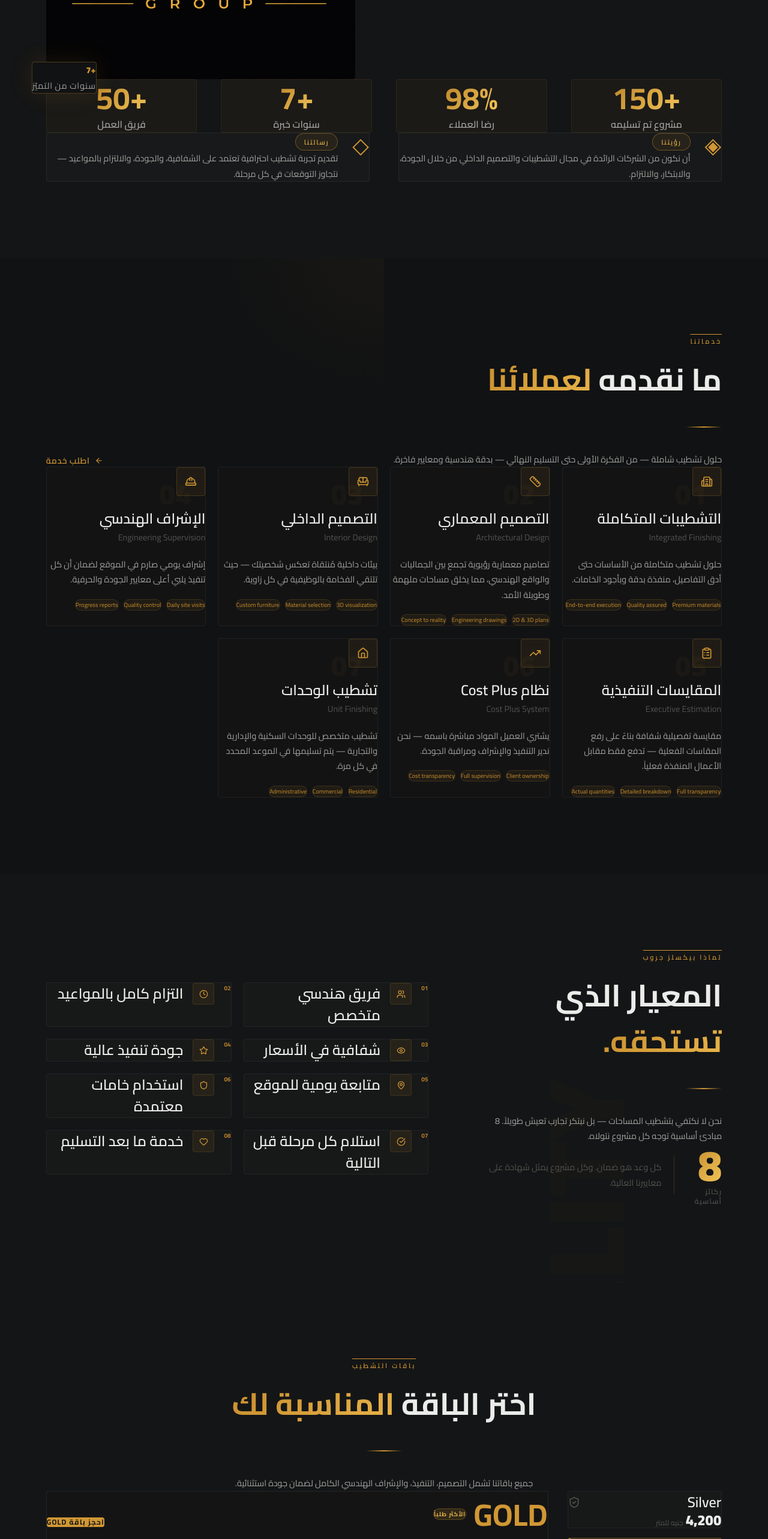
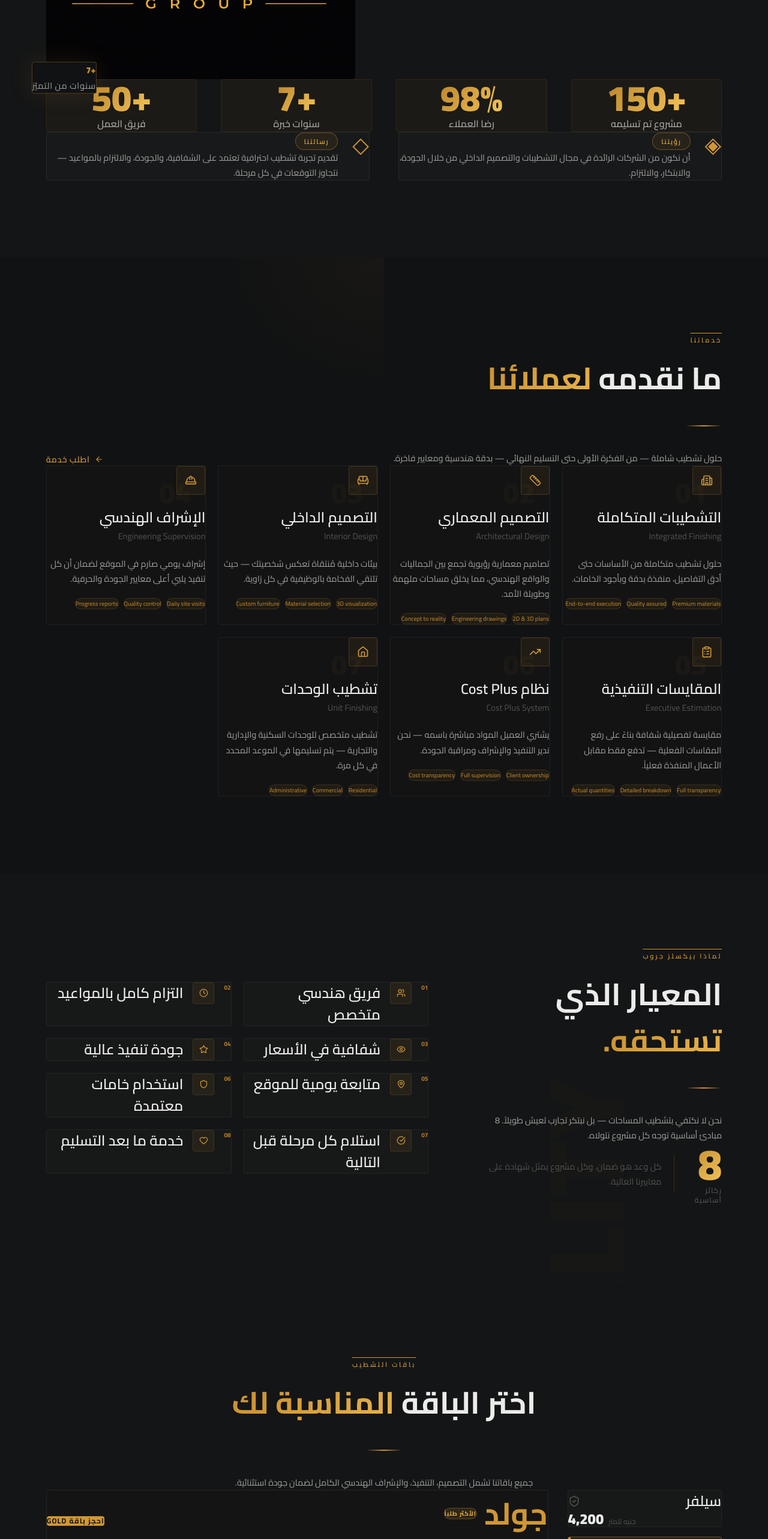
Before and after one commit to MohamedTarek2412/PixelsGroup, a Next.js app: page / in a window 1280 px wide. Shown: the part 1440-4006 px from the top of the page at 60% size. Built offline with nearby package versions, Linux system fonts and the light colour scheme.

Commit message:
Fix: use Arabic package names, fix RTL price display, improve stats card sizing

```diff
--- a/src/components/sections/About.tsx
+++ b/src/components/sections/About.tsx
@@ -126,27 +126,28 @@ export function About() {
             <motion.div
               key={stat.label}
               variants={fadeInUp}
-              className="flex flex-col items-center text-center px-6 py-10 sm:px-8 sm:py-12 lg:p-12 rounded-sm"
+              className="flex flex-col items-center text-center px-4 py-10 sm:px-6 sm:py-12 rounded-sm"
               style={{
                 background: "rgba(208,151,52,0.04)",
                 border: "1px solid rgba(208,151,52,0.1)",
               }}
             >
               <span
-                className="counter-number inline-block"
+                className="inline-block text-4xl sm:text-5xl lg:text-6xl font-black leading-none"
                 dir="ltr"
                 style={{
                   background: "linear-gradient(135deg, var(--color-gold-dark), var(--color-gold-bright))",
                   WebkitBackgroundClip: "text",
                   WebkitTextFillColor: "transparent",
                   backgroundClip: "text",
+                  fontFamily: "var(--font-accent)",
                 }}
               >
                 {stat.number}
               </span>
               <span
-                className="text-sm sm:text-base font-semibold mt-4 leading-relaxed"
-                style={{ color: "var(--text-secondary)" }}
+                className="text-sm sm:text-base font-semibold mt-5 leading-relaxed block"
+                style={{ color: "var(--text-secondary)", fontFamily: "var(--font-primary)" }}
               >
                 {stat.label}
               </span>
--- a/src/components/sections/Packages.tsx
+++ b/src/components/sections/Packages.tsx
@@ -69,7 +69,7 @@ export function Packages() {
                         fontFamily: "var(--font-primary)",
                       }}
                     >
-                      {pkg.name}
+                      {pkg.nameAr}
                     </h3>
                   {pkg.id === "silver" && <ShieldCheck size={20} style={{ color: "var(--color-dark-gray)" }} />}
                   {pkg.id === "gold" && <Star size={20} style={{ color: "var(--color-gold)" }} />}
@@ -77,7 +77,7 @@ export function Packages() {
                   {pkg.id === "vip" && <Star size={20} style={{ color: "var(--color-gold-bright)" }} />}
                 </div>
 
-                <div className="flex items-end gap-1">
+                <div className="flex items-baseline gap-2" dir="ltr">
                   <span
                     className="text-2xl font-black leading-none"
                     style={{ color: "var(--color-white)", fontFamily: "var(--font-accent)" }}
@@ -85,8 +85,9 @@ export function Packages() {
                     {pkg.price}
                   </span>
                   <span
-                    className="text-xs pb-1"
+                    className="text-xs"
                     style={{ color: "var(--color-dark-gray)", fontFamily: "var(--font-primary)" }}
+                    dir="rtl"
                   >
                     {pkg.priceNote}
                   </span>
@@ -117,7 +118,7 @@ export function Packages() {
                                 className="text-2xl font-black tracking-wide uppercase"
                                 style={{ color: "var(--color-gold)", fontFamily: "var(--font-primary)" }}
                               >
-                                {pkg.name}
+                                {pkg.nameAr}
                               </h2>
                             {pkg.badge && (
                               <span
@@ -247,7 +248,7 @@ export function Packages() {
                           fontFamily: "var(--font-primary)",
                         }}
                       >
-                        {pkg.name}
+                        {pkg.nameAr}
                       </h3>
                       {pkg.badge && (
                         <span
@@ -262,11 +263,11 @@ export function Packages() {
                         </span>
                       )}
                     </div>
-                    <div className="flex flex-wrap items-end gap-1 mt-2">
-                      <span className="text-lg font-black leading-relaxed" style={{ color: "var(--color-white)", fontFamily: "var(--font-accent)" }}>
+                    <div className="flex items-baseline gap-2 mt-2" dir="ltr">
+                      <span className="text-lg font-black leading-none" style={{ color: "var(--color-white)", fontFamily: "var(--font-accent)" }}>
                         {pkg.price}
                       </span>
-                      <span className="text-[10px] pb-0.5" style={{ color: "var(--color-dark-gray)", fontFamily: "var(--font-primary)" }}>
+                      <span className="text-[10px]" style={{ color: "var(--color-dark-gray)", fontFamily: "var(--font-primary)" }} dir="rtl">
                         {pkg.priceNote}
                       </span>
                     </div>
```
